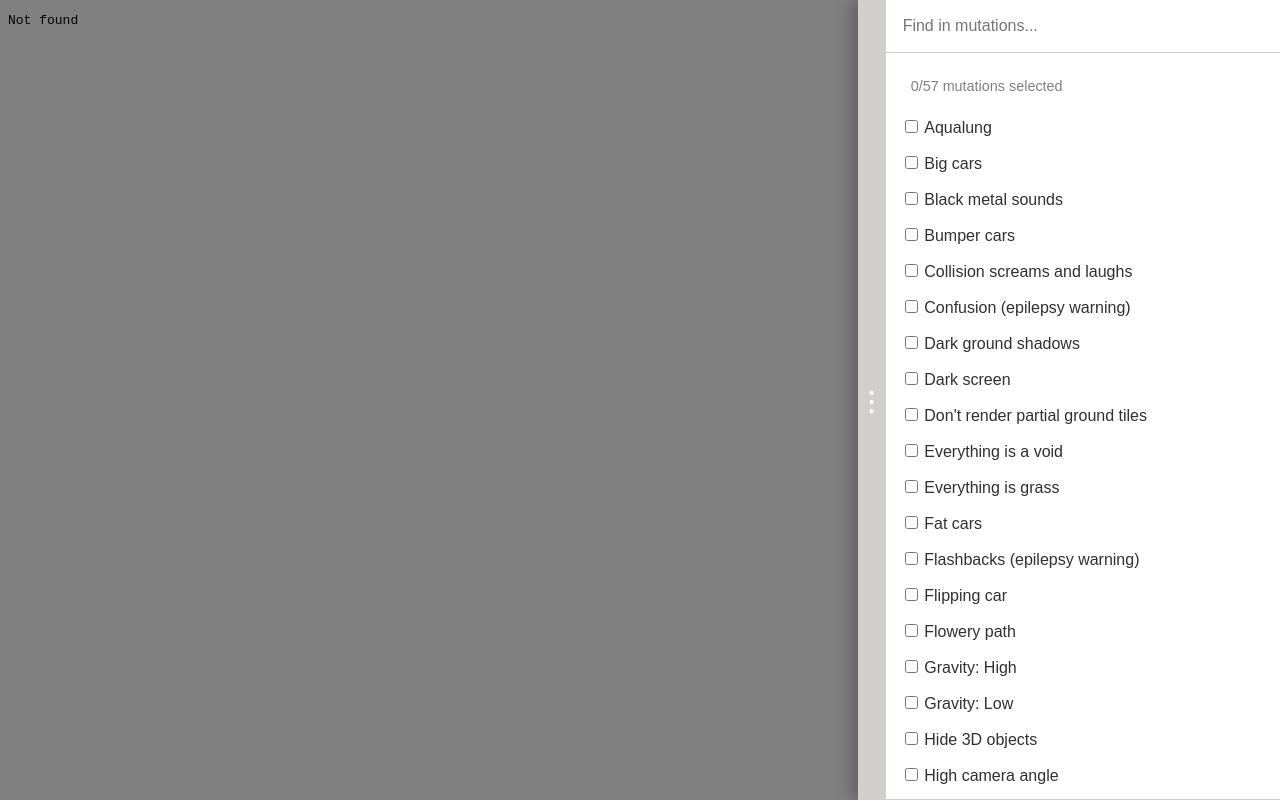
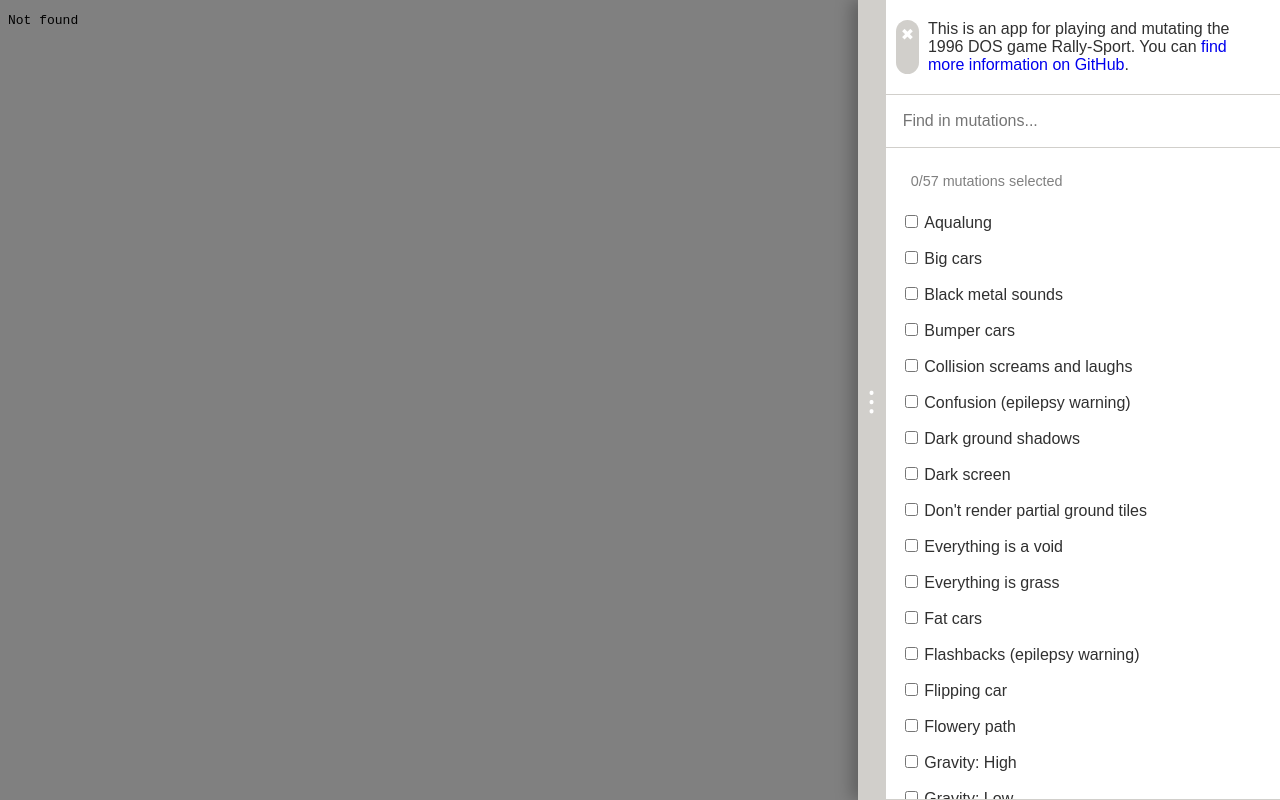
Before and after one commit to leikareipa/rs, a plain HTML site: page index.html in a window 1280 px wide. Drawn offline with Linux system fonts and the light colour scheme.

Commit message:
Add an 'about' info box to tell the user about the app

```diff
--- a/index.css
+++ b/index.css
@@ -86,8 +86,14 @@ a:hover {
 }
 
 #control-panel #about {
-    background-color: var(--hover-highlight-color);
-    font-size: var(--small-text-size);
+    border-bottom: 1px solid var(--border-color);
+    padding: 20px 15px;
+    padding-left: 10px;
+    display: flex;
+}
+
+#control-panel #about .button.close {
+    margin-right: 1ch;
 }
 
 #control-panel .mutation {
@@ -112,6 +118,7 @@ a:hover {
     border-top: 1px solid var(--border-color);
     border-bottom: 1px solid var(--border-color);
     padding: 10px 10px;
+    padding-bottom: 20px;
 }
 
 #control-panel #mutation-container.empty::after {
@@ -153,3 +160,19 @@ a:hover {
     border: none;
     margin: 10px 0;
 }
+
+.button {
+    padding: 5px;
+    border-radius: 100px;
+    background-color: var(--border-color);
+    color: white;
+    cursor: pointer;
+}
+
+.button:hover {
+    color: gray;
+}
+
+.hidden {
+    display: none !important;
+}
--- a/index.html
+++ b/index.html
@@ -10,6 +10,15 @@
         <iframe id="rs-iframe" autofocus></iframe>
         <main id="control-panel" class="expanded">
             <div id="closer"></div>
+            <div id="about" class="hidden">
+                <div class="button close" title="Hide this.">
+                    ✖
+                </div>
+                <div>
+                    This is an app for playing and mutating the 1996 DOS game Rally-Sport. You can
+                    <a href="https://github.com/leikareipa/rs">find more information on GitHub</a>.
+                </div>
+            </div>
             <div id="search-container">
                 <input id="search" type="search" placeholder="Find in mutations...">
             </div>
--- a/src/rs.js
+++ b/src/rs.js
@@ -14,13 +14,17 @@ console.assert = function(condition, errorMessage = "") {
 }
 
 const controlPanelEl = document.querySelector("#control-panel");
-const closerEl = controlPanelEl.querySelector("#closer");
+const controlPanelCloserEl = controlPanelEl.querySelector("#closer");
+const aboutEl = controlPanelEl.querySelector("#about");
+const dismissAboutEl = aboutEl.querySelector(".close.button");
 const mutationContainerEl = controlPanelEl.querySelector("#mutation-container");
 const selectionCountEl = mutationContainerEl.querySelector("#mutation-selection-count-indicator");
 const searchEl = controlPanelEl.querySelector("#search");
 const frameEl = document.querySelector("#rs-iframe");
 console.assert(
     controlPanelEl &&
+    controlPanelCloserEl &&
+    dismissAboutEl &&
     mutationContainerEl &&
     selectionCountEl &&
     searchEl &&
@@ -53,9 +57,14 @@ for (const [title, mutation] of Object.entries(mutations).sort()) {
 // Initialize the UI state.
 {
     searchEl.oninput = (event)=>update_mutation_search(event.target.value);
-    closerEl.onclick = toggle_control_panel_expansion;
+    controlPanelCloserEl.onclick = toggle_control_panel_expansion;
+    dismissAboutEl.onclick = hide_about_element;
 
     update_mutation_selection_count_label(0);
+
+    if (!localStorage.getItem("rs:hide-about")) {
+        aboutEl.classList.remove("hidden");
+    }
 
     // Effect the user's desired selection of mutations, either via a URL parameter or from
     // persistent local storage, if either one is available.
@@ -143,3 +152,8 @@ function toggle_control_panel_expansion() {
     controlPanelEl.classList.toggle("expanded");
     frameEl.focus();
 }
+
+function hide_about_element() {
+    aboutEl.remove();
+    localStorage.setItem("rs:hide-about", true);
+}
```
